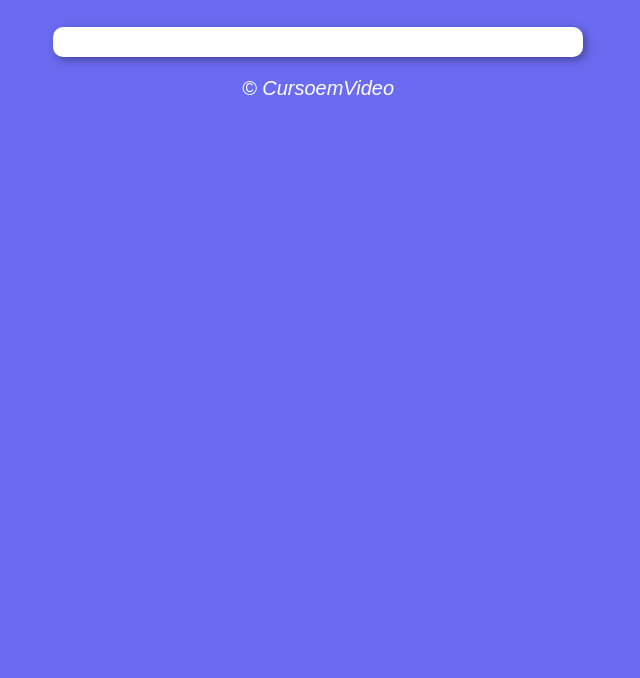
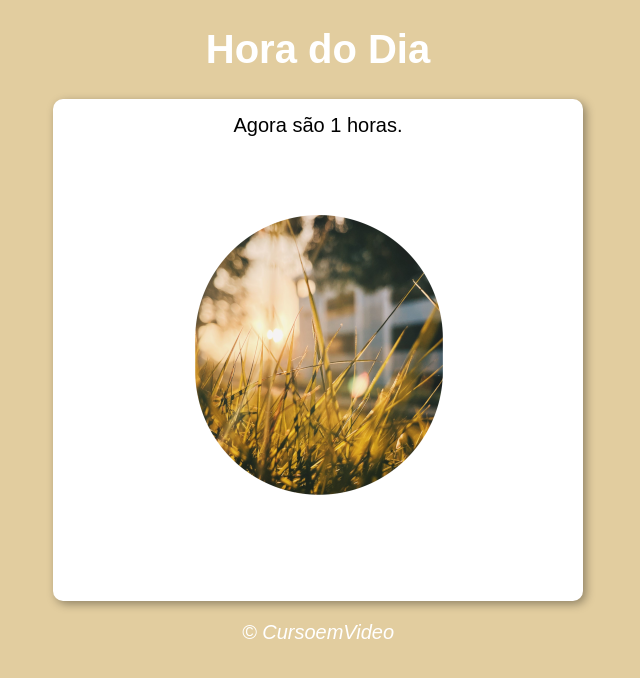
Before and after one commit to GabeEberhardt/javascript, a plain HTML site: page exercicios/ex016/index.html in a window 1280 px wide. Shown: the whole page, without its empty margins (322-962 px from the left). Drawn offline with Linux system fonts and the light colour scheme.

Commit message:
ex016 (parte final)

```diff
--- a/exercicios/ex016/estilo.css
+++ b/exercicios/ex016/estilo.css
@@ -17,6 +17,10 @@
     box-shadow: 3px 3px 10px rgba(0, 0, 0, 0.363);
 }
 
+div {
+    text-align: center;
+}
+
 footer {
     color: white;
     text-align: center;
--- a/exercicios/ex016/index.html
+++ b/exercicios/ex016/index.html
@@ -3,19 +3,19 @@
 <head>
     <meta charset="UTF-8">
     <meta name="viewport" content="width=device-width, initial-scale=1.0">
-    <title>Modelo de Exercício</title>
+    <title>Hora do Dia</title>
     <link rel="stylesheet" href="estilo.css">
 </head>
-<body>
+<body onload="carregar()">
     <header>
-        <h1></h1>
+        <h1>Hora do Dia</h1>
     </header>
     <section>
-        <div>
+        <div id="msg">
 
         </div>
-        <div>
-
+        <div id="foto">
+            <img id="imagem" src="imagens/manha.png" alt="foto da manha">
         </div>
     </section>
     <footer>
--- a/exercicios/ex016/script.js
+++ b/exercicios/ex016/script.js
@@ -0,0 +1,18 @@
+function carregar() {
+    var msg = window.document.getElementById('msg')
+    var img = window.document.getElementById('imagem')
+    var data = new Date()
+    var hora = data.getHours()
+
+    msg.innerHTML = `Agora são ${hora} horas.`
+    if (hora >= 0 && hora < 12) {
+        img.scr = 'imagens/manha.png'
+        document.body.style.background = '#e2cd9f'
+    } else if (hora >= 12 && hora < 18) {
+        img.src = 'imagens/tarde.png'
+        document.body.style.background = '#b9846f'
+    } else {
+        img.src = 'imagens/noite.png'
+        document.body.style.background = '#515154'
+    }
+}
```
Also changed, not shown: exercicios/ex016/imagens/manha.png (added), exercicios/ex016/imagens/noite.png (added), exercicios/ex016/imagens/tarde.png (added).
